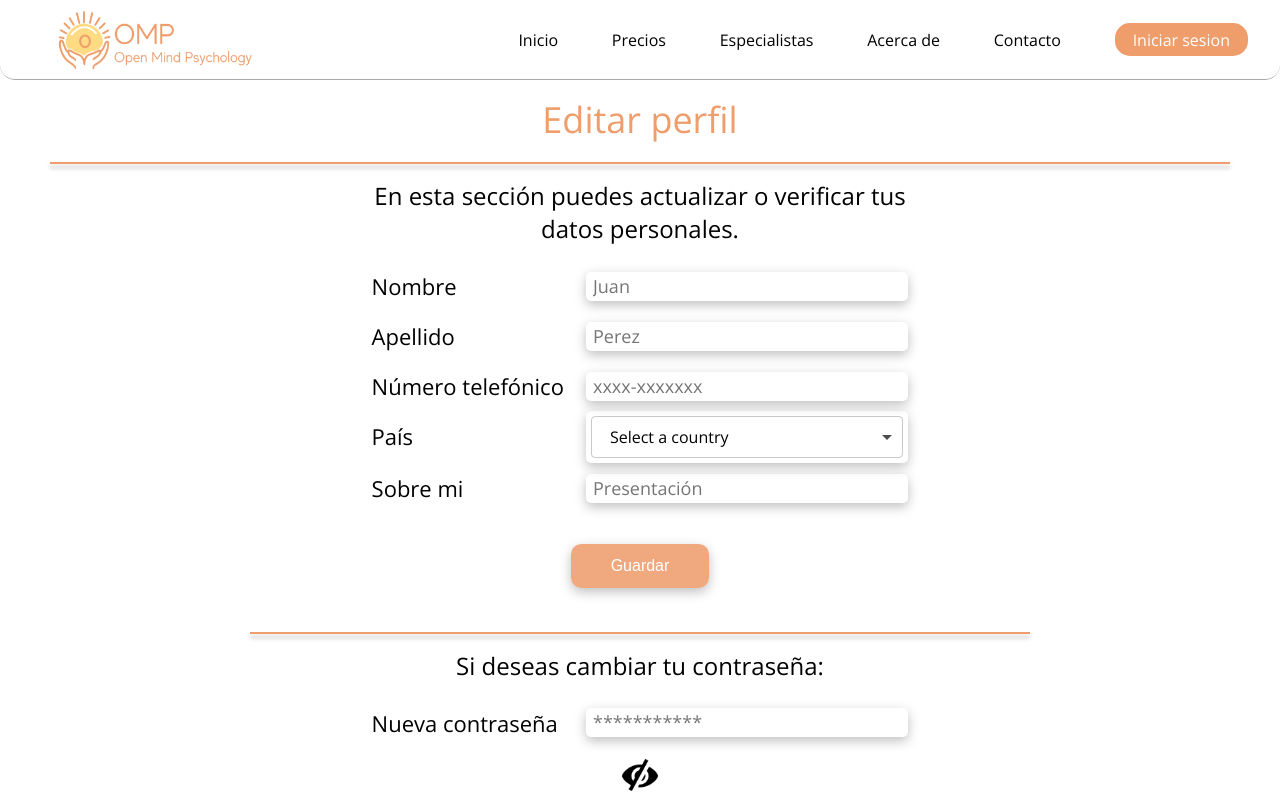
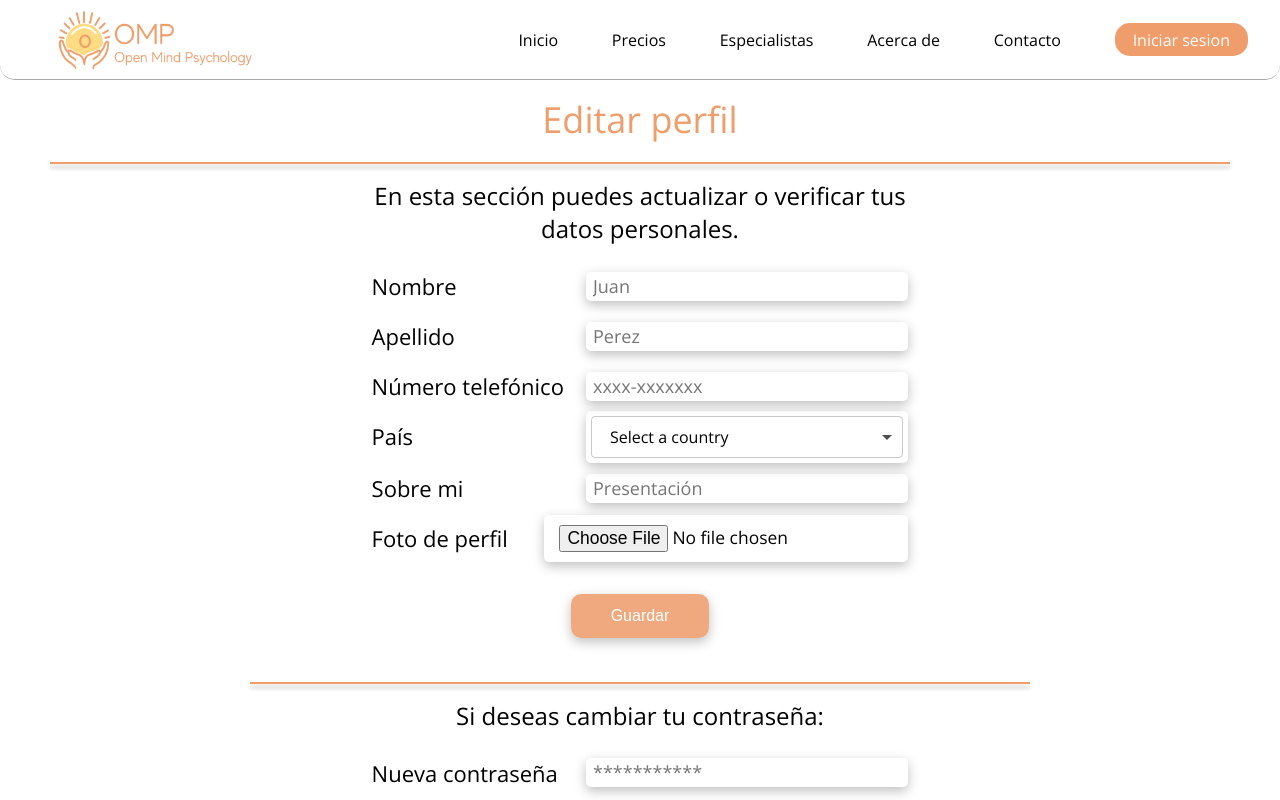
Before and after one commit to sabucds/Open-Mind-Psychology, a React (Create React App) app: page /config in a window 1280 px wide. Shown: the top 800 px of the page. Built offline with nearby package versions, Linux system fonts and the light colour scheme; no server answers.

Commit message:
subiendo cositas para que lili arregle lo de la contra en registro

```diff
--- a/src/components/pages/configuracion/Configuracion.css
+++ b/src/components/pages/configuracion/Configuracion.css
@@ -48,13 +48,13 @@
   text-align: center;
 }
 
-.nombre-edit, .apellido-edit, .numero-edit, .pais-edit, .sobremi-edit, .new-contra, .contra-actual{
+.nombre-edit, .perfil-edit, .apellido-edit, .numero-edit, .pais-edit, .sobremi-edit, .new-contra, .contra-actual{
   display: flex;
   position: relative;
 
 }
 
-.input-nombre-edit, .input-apellido-edit, .input-numero-edit, .input-sobremi-edit, .input-contra-edit, .pais-select{
+.input-nombre-edit, .input-apellido-edit, .input-numero-edit, .input-sobremi-edit, .input-contra-edit, .pais-select, .input-foto-edit{
   background-color: transparent;
   border-color: transparent;
   box-shadow: 0px 4px 12px rgba(0, 0, 0, 0.25);
@@ -69,6 +69,13 @@
   padding-left: 5px;
 }
 
+
+.perfil-edit .input-foto-edit {
+  background-color: white;
+  border: 10px solid transparent;
+  cursor: pointer;
+  font-size: 1.09em;
+ }
 
 .titles-edit{
   width: 260px;
--- a/src/components/pages/configuracion/Configuración.jsx
+++ b/src/components/pages/configuracion/Configuración.jsx
@@ -19,6 +19,7 @@ const Configuracion = ()=>{
         info: "",
         password: "",
         password2: "",
+        // foto: "",
     });
 
     const switchShown = () => setShown(!shown);
@@ -131,6 +132,21 @@ const Configuracion = ()=>{
                             value = {values.info}
                         />
                     </div>
+
+                    <div className = "perfil-edit">
+                        <div className = "titles-edit">
+                            Foto de perfil
+                        </div>
+                        <input
+                            id="perfil"
+                            name="perfil"
+                            type="file"
+                            accept=".jpg,.png"
+                            className="input-foto-edit"
+                            onChange={handleChange}
+                            // value = {values.foto}
+                        />
+                    </div>
                     </div>
 
                 </div>
--- a/src/components/pages/perfilUser/PerfilUser.jsx
+++ b/src/components/pages/perfilUser/PerfilUser.jsx
@@ -8,13 +8,12 @@ import "./PerfilUser.css";
 const PerfilUser = () => {
   const history = useHistory();
   const { user, setUser } = useContext(UserContext);
-
   return (
     <section className="main-RegistroUser">
       {!!user ? (
         <div className = "todo-user">
           <div className = "encabezado1">
-            <img src="https://i.insider.com/5f68c25457b7da001ee12c85?width=1100&format=jpeg&auto=webp" className = "imagen-user" />
+            <img src="https://thumbs.dreamstime.com/b/default-avatar-profile-icon-social-media-user-vector-image-icon-default-avatar-profile-icon-social-media-user-vector-image-209162840.jpg" className = "imagen-user" />
             <div className = "nombre-user">{user.name}</div>
           </div>
 
--- a/src/components/pages/registro/RegistroUser.jsx
+++ b/src/components/pages/registro/RegistroUser.jsx
@@ -12,7 +12,7 @@ import { UserContext } from "../../../context/UserContext";
 
 const RegistroUser = () => {
   const { createUser, type } = useContext(UserContext);
-  const [shown, setShown1] = React.useState(false);{}
+  const [shown, setShown1] = useState(false);{}
   const switchShown1 = () => setShown1(!shown);
   const onChange = ({ currentTarget }) => setValues(currentTarget.value);
 
```
